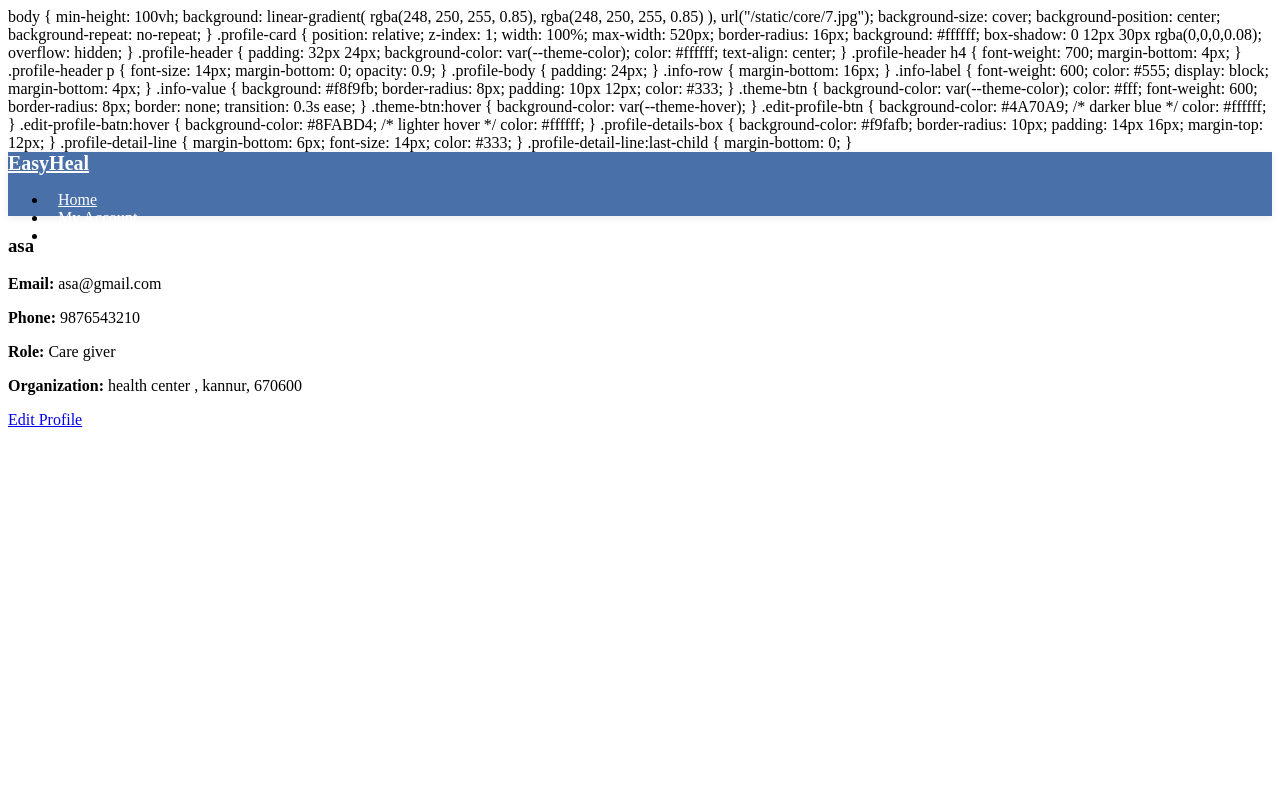
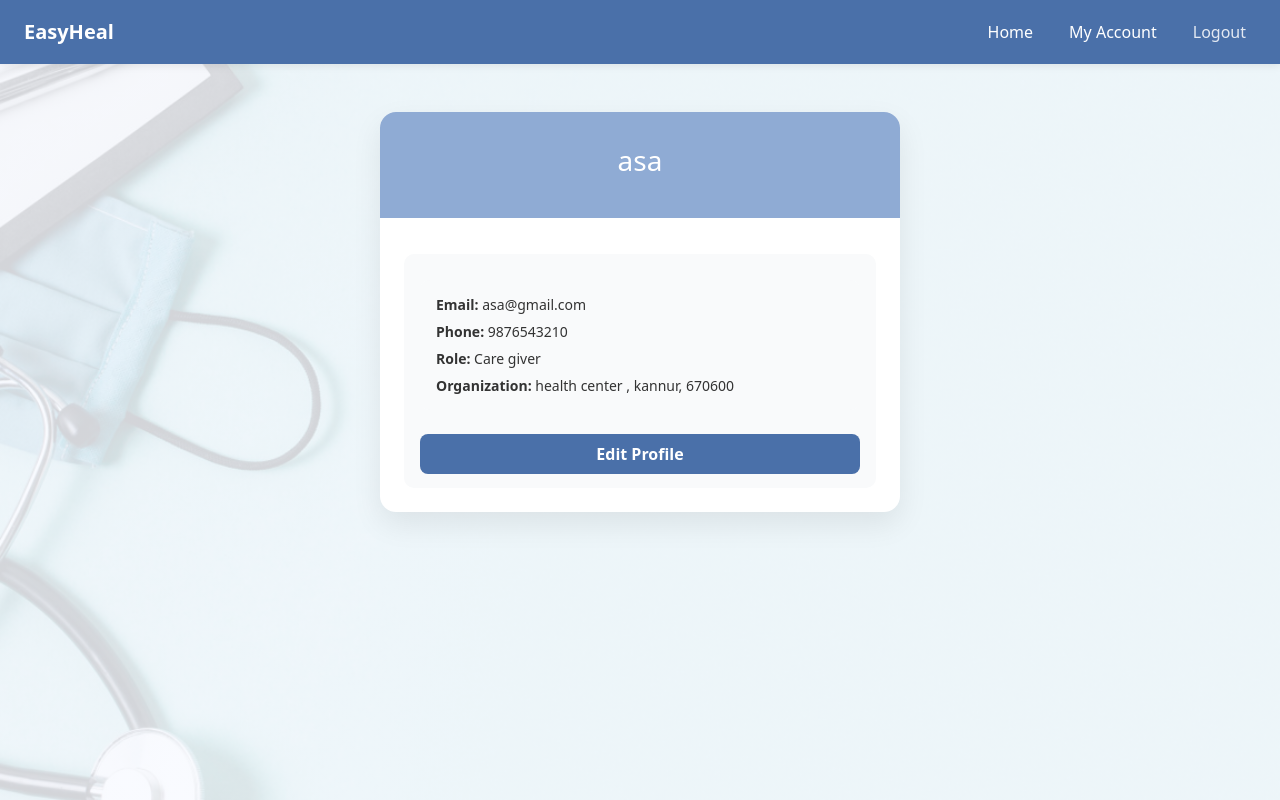
Before and after one commit to FaheemaTamton/EasyHeal, a Django app: page /account/ in a window 1280 px wide. Run offline with Django 5.2, Linux system fonts and the light colour scheme; a user stored in the database is signed in; data comes from the database, SQL or seed files in the repository.

Commit message:
Update EasyHeal

```diff
--- a/backend/templates/my_account.html
+++ b/backend/templates/my_account.html
@@ -2,7 +2,19 @@
 <!DOCTYPE html>
 <html lang="en">
 <head>
+  <meta charset="UTF-8">
+  <title>My Account</title>
+  <meta name="viewport" content="width=device-width, initial-scale=1.0">
 
+
+  <!-- Bootstrap -->
+  <link href="https://cdn.jsdelivr.net/npm/bootstrap@5.3.3/dist/css/bootstrap.min.css" rel="stylesheet">
+
+  <style>
+    :root {
+      --theme-color: #8FABD4;
+      --theme-hover: #4A70A9;
+    }
 
     body {
   min-height: 100vh;
```
Also changed, not shown: backend/templates/alarm_ringing.html (+16 -1 lines).
